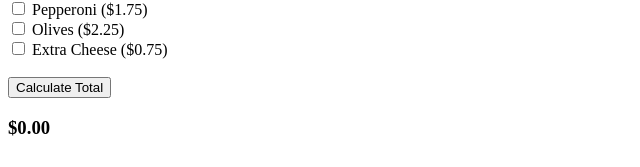
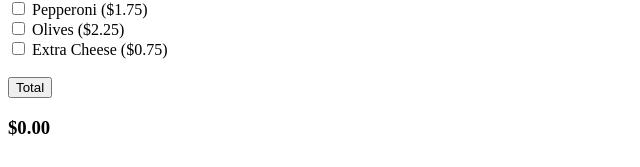
Before and after one commit to tsteelematc/components-5, an Angular app: page / in a window 1280 px wide. Shown: the part 128-295 px from the top of the page, without its empty margins (0-640 px from the left). Built offline with nearby package versions, Linux system fonts and the light colour scheme.

Commit message:
calculate total working
calculate total working

```diff
--- a/src/app/pizza-toppings/pizza-toppings.component.html
+++ b/src/app/pizza-toppings/pizza-toppings.component.html
@@ -13,9 +13,9 @@
     </label>
 </div>
 <br>
-<button>
-    Calculate Total
+<button (click)="calculateTotal()">
+    Total
 </button>
 <h3>
-    $0.00
+    {{ total | currency }}
 </h3>
--- a/src/app/pizza-toppings/pizza-toppings.component.ts
+++ b/src/app/pizza-toppings/pizza-toppings.component.ts
@@ -33,4 +33,15 @@
     );
   }
 
+calculateTotal = () =>  this.total = this.pizzaToppings
+.filter(
+  x => x.checked
+)
+.reduce(
+  (acc, x) => acc + x.price
+  , 0
+);
+total = 0;
+
+
 }
```
